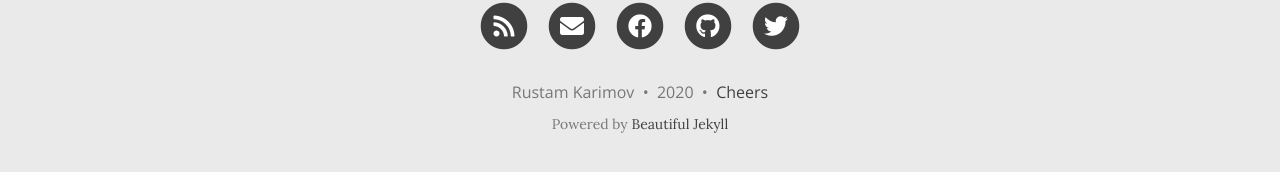
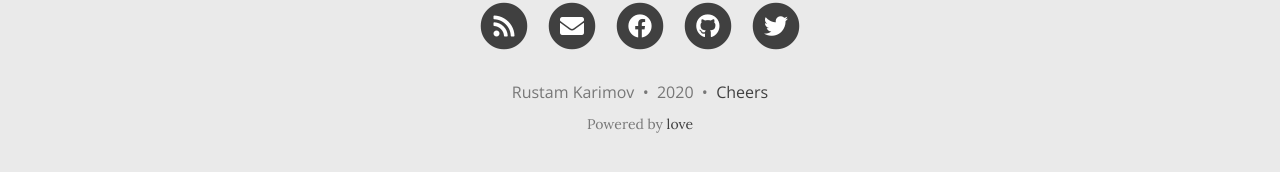
Before and after one commit to DrMohmX/takeanote, a Jekyll site: the page built from redhat.md, in a window 1280 px wide and 1302 px high. Shown: the part 1117-1289 px from the top of the window. Built offline with Jekyll 4.4.1, drawn with Linux system fonts in a browser that asks for light colours; nearby versions of some CDN libraries.

Commit message:
changed footer

```diff
--- a/_includes/footer.html
+++ b/_includes/footer.html
@@ -33,7 +33,7 @@
       </p>
       {% unless site.remove-ads %}<p class="theme-by text-muted">
         Powered by
-        <a href="https://beautifuljekyll.com">Beautiful Jekyll</a>
+        <a href="https://beautifuljekyll.com">love</a>
       </p>{% endunless %}
       </div>
     </div>
```
